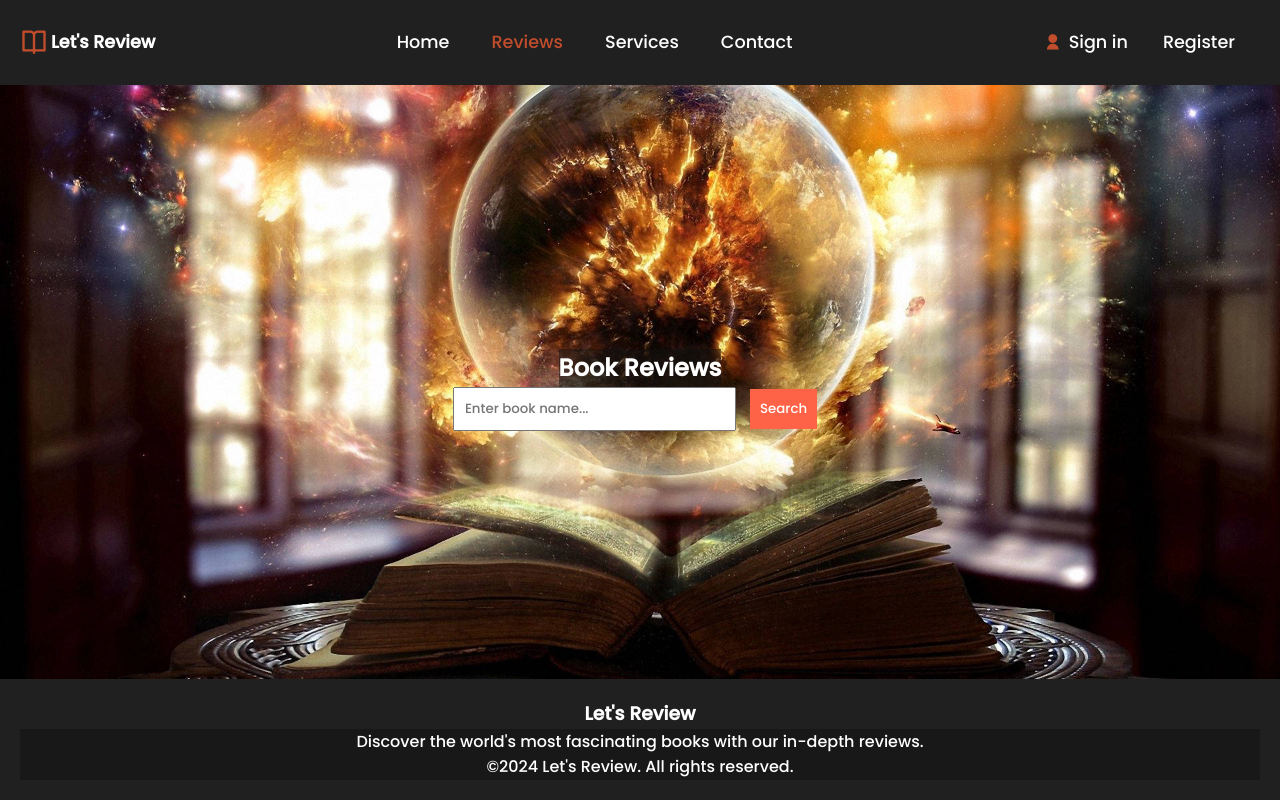
After one commit to trem0403/Book-Review-and-Rating-website, a PHP site: page /reviews.php in a window 1280 px wide. The commit adds this page. Run offline with PHP 8.4, Linux system fonts and the light colour scheme.

Commit message:
Added Anibal's work with a small addition.

```diff
--- /dev/null
+++ b/CSS/main.css
@@ -0,0 +1,94 @@
+p, h2 {
+    background-color: rgba(16, 16, 16, 0.5);;
+}
+
+body {
+    margin: 0;
+    padding: 0;
+    font-family: 'Arial', sans-serif;
+    background-color: #181818;
+    color: #ffffff;
+    line-height: 1.6;
+}
+
+header, footer, nav, section {
+    padding: 20px;
+}
+
+header {
+    background-color: #202020;
+}
+
+footer {
+    background-color: #202020;
+    color: #ffffff;
+    text-align: center;
+    position: absolute;
+    bottom: 0;
+    width: 100%;
+}
+
+section {
+    display: flex;
+    flex-direction: column;
+    justify-content: center;
+    align-items: center;
+    max-width: 800px;
+    margin: 50px auto;
+    text-align: center;
+
+    height: calc(100vh - 100px);
+}
+
+.book-reviews {
+    display: flex;
+    flex-direction: column;
+    align-items: center;
+    width: 100%;
+    padding: 20px;
+}
+
+.review-item {
+    background-color: #202020;
+    color: #ffffff;
+    padding: 15px;
+    margin-bottom: 20px;
+    border-radius: 5px;
+    width: 100%;
+    box-sizing: border-box;
+}
+
+
+.search-results {
+    width: 100%;
+    padding: 20px;
+}
+
+
+form {
+    margin-bottom: 20px;
+}
+
+
+form input[type="text"],
+form button {
+    padding: 10px;
+    margin-right: 10px;
+}
+
+form button {
+    background-color: #ff6347;
+    color: #ffffff;
+    border: none;
+    cursor: pointer;
+}
+
+form button:hover {
+    background-color: #e5534b;
+}
+
+
+.reviewer-name {
+    font-style: italic;
+    margin-bottom: 10px;
+}
--- a/footer.php
+++ b/footer.php
@@ -0,0 +1,20 @@
+<!DOCTYPE html>
+<html lang="en">
+<head>
+    <meta charset="UTF-8">
+    <title>Title</title>
+    <link rel="stylesheet" href="CSS/main.css">
+
+</head>
+<body>
+
+<footer class="site-footer">
+    <div class="footer-content">
+        <h3>Let's Review</h3>
+        <p>Discover the world's most fascinating books with our in-depth reviews.</p>
+    </div>
+
+    <div class="footer-bottom">
+        <p>©2024 Let's Review. All rights reserved.</p>
+    </div>
+</footer>
--- a/header.php
+++ b/header.php
@@ -41,7 +41,6 @@
         <li <?php if ($currentPage == 'index.php') echo 'class="active"'; ?>><a href="index.php">Home</a></li>
         <li <?php if ($currentPage == 'reviews.php') echo 'class="active"'; ?>><a href="reviews.php">Reviews</a></li>
         <li <?php if ($currentPage == 'services.php') echo 'class="active"'; ?>><a href="services.php">Services</a></li>
-        <li <?php if ($currentPage == 'blog.php') echo 'class="active"'; ?>><a href="blog.php">Blog</a></li>
         <li <?php if ($currentPage == 'contact.php') echo 'class="active"'; ?>><a href="contact.php">Contact</a></li>
         </ul>
         </ul>
--- /dev/null
+++ b/reviews.php
@@ -0,0 +1,71 @@
+<?php
+
+$bookReviews = [
+    ['name' => 'Alice Johnson', 'job' => 'Librarian', 'book' => 'The Great Gatsby', 'content' => 'A timeless classic that offers a vivid peek into the American life of the 1920s.'],
+    ['name' => 'Anibal Sanchez', 'job' => 'Data Scientist', 'book' => 'Head First Java: A Brain-Friendly Guide', 'content' => 'it is a book that deserves its place on every bookshelf of a developer.'],
+    ['name' => 'Josh Barrett','job' => 'Software Engineer','book' => 'Clean Code: A Handbook of Agile Software Craftsmanship','content' => 'Clean Code is indispensable for anyone who takes software development seriously. The principles and practices that Robert C. Martin introduces not only enhance code quality but they also make maintenance and collaborative work far more manageable. The book goes beyond mere theory by providing real-world examples and case studies that demonstrate how to write code that is both efficient and readable. It is a must-read for developers at any stage of their career.'],
+    ['name' => 'Emily Carter','job' => 'Front-end Developer','book' => 'You Don’t Know JS: Up & Going','content' => 'You Don’t Know JS: Up & Going by Kyle Simpson is a fantastic resource for both newcomers and experienced developers who want to deepen their understanding of JavaScript. Simpson breaks down complex concepts into approachable explanations and challenges the reader to think critically about code. By covering the foundational aspects of JS with clear examples, this book sets readers on a path to mastering the language in an enjoyable and engaging way. I found the practical tips and insights incredibly beneficial for writing more effective and efficient JavaScript code.'],
+    ['name' => 'Ethan Tremblay','job' => 'Backend Developer','book' => 'Design Patterns: Elements of Reusable Object-Oriented Software','content' => "Often referred to as the 'Gang of Four' book, Design Patterns is a timeless guide to object-oriented software design. The authors Erich Gamma, Richard Helm, Ralph Johnson, and John Vlissides provide a comprehensive catalog of common patterns that help solve recurring design problems. Reading this book, I gained insights into high-level design principles and best practices for software architecture. I recommend it to any developer looking to understand the fundamentals of software design patterns and elevate their coding strategies."]
+
+];
+
+$searchResult = [];
+$searchQuery = '';
+
+// Check if form was submitted
+if ($_SERVER['REQUEST_METHOD'] === 'POST' && !empty($_POST['search'])) {
+    $searchQuery = strtolower(trim($_POST['search']));
+
+    // Filter reviews by book name
+    foreach ($bookReviews as $review) {
+        if (stripos(strtolower($review['book']), $searchQuery) !== false) {
+            $searchResult[] = $review;
+        }
+    }
+}
+
+include 'header.php';
+// include 'navbar.php';
+?>
+
+<!DOCTYPE html>
+<html lang="en">
+<head>
+    <meta charset="UTF-8">
+    <meta name="viewport" content="width=device-width, initial-scale=1.0">
+    <title>Book Reviews</title>
+    <link rel="stylesheet" href="CSS/main.css">
+</head>
+<body>
+
+<section class="book-reviews">
+    <h2>Book Reviews</h2>
+
+    <!-- Search form -->
+    <form action="" method="post">
+        <input type="text" name="search" placeholder="Enter book name..." value="<?php echo htmlspecialchars($searchQuery); ?>">
+        <button type="submit">Search</button>
+    </form>
+
+    <!-- Display search results if any -->
+    <?php if ($_SERVER['REQUEST_METHOD'] === 'POST'): ?>
+        <div class="search-results">
+            <?php if (empty($searchResult)): ?>
+                <p>No reviews found for "<?php echo htmlspecialchars($searchQuery); ?>"</p>
+            <?php else: ?>
+                <?php foreach ($searchResult as $review): ?>
+                    <div class="review-item">
+                        <h3><?php echo htmlspecialchars($review['book']); ?></h3>
+                        <p class="reviewer-name"><?php echo htmlspecialchars($review['name']); ?>, <?php echo htmlspecialchars($review['job']); ?></p>
+                        <blockquote><?php echo htmlspecialchars($review['content']); ?></blockquote>
+                    </div>
+                <?php endforeach; ?>
+            <?php endif; ?>
+        </div>
+    <?php endif; ?>
+</section>
+
+<?php include 'footer.php'; ?>
+
+</body>
+</html>
```
Also changed, not shown: contact.php (added, +11 -0 lines), services.php (added, +12 -0 lines).
